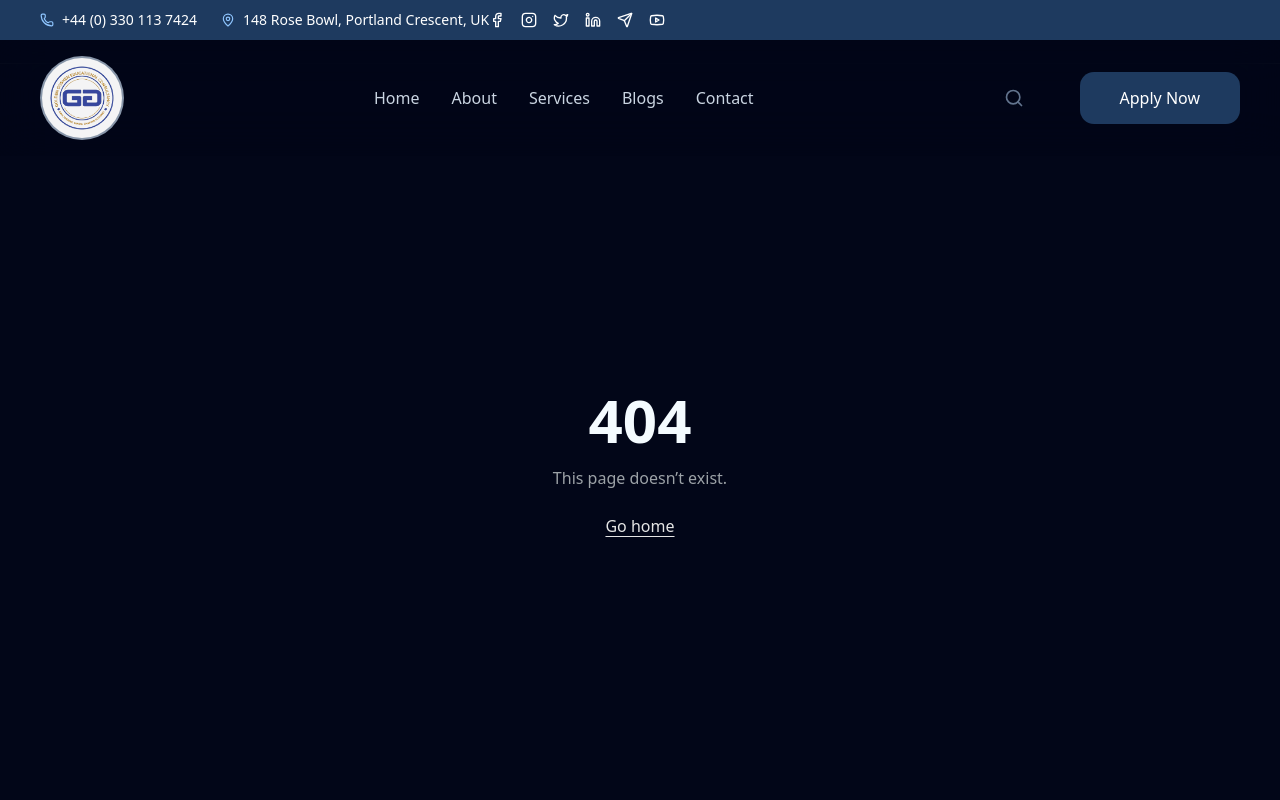
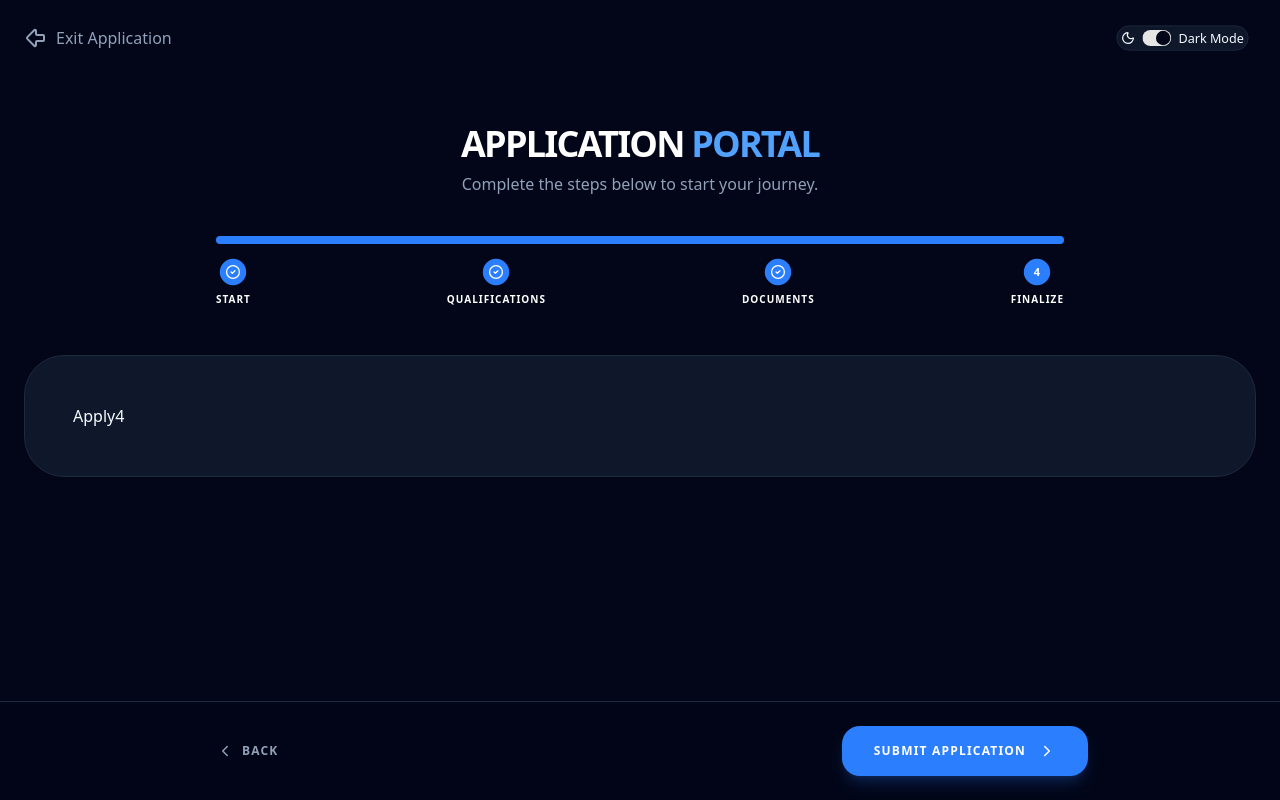
Before and after one commit to JoshDickson1/ggecl-rebranding, a React (Vite) app in the folder frontend/: page /apply/acknowledgement in a window 1280 px wide. Shown: the top 800 px of the page. Built offline with nearby package versions, Linux system fonts and the light colour scheme.

Commit message:
Form layout done

```diff
--- a/frontend/src/App.tsx
+++ b/frontend/src/App.tsx
@@ -1,5 +1,5 @@
 import { useEffect, useState } from "react"
-import { BrowserRouter, Routes, Route } from "react-router-dom"
+import { BrowserRouter, Routes, Route, Navigate } from "react-router-dom"
 
 import { ThemeProvider } from "@/theme-provider"
 import Layout from "@/outlet/Layout"
@@ -13,6 +13,11 @@ import SingleBlogPage from "@/components_/SingleBlogPage"
 import Services from "@/pages/Services"
 
 import "./App.css"
+import Apply from "./pages/Apply"
+import Apply1 from "./components_/Apply1"
+import Apply2 from "./components_/Apply2"
+import Apply3 from "./components_/Apply3"
+import Apply4 from "./components_/Apply4"
 
 export function App() {
   const [loading, setLoading] = useState(true)
@@ -43,11 +48,20 @@ export function App() {
             <Route path="/blogs" element={<Blogs />} />
             <Route path="/blogs/:id" element={<SingleBlogPage />} />
 
-
           {/* 404 Route outside of main Layout */}
           <Route path="*" element={<NotFound />} />
           </Route>
+          <Route path="/apply" element={<Apply />}>
+            <Route index element={<Navigate to="start" />} /> {/* Redirect /apply to /apply/start */}
+            <Route path="start" element={<Apply1 />} />
+            <Route path="qualifications" element={<Apply2 />} />
+            <Route path="documentation" element={<Apply3 />} />
+            <Route path="acknowledgement" element={<Apply4 />} />
+          </Route>
         </Routes>
+
+        {/* Application Portal Routes */}
+
       </BrowserRouter>
     </ThemeProvider>
   )
--- /dev/null
+++ b/frontend/src/components_/Apply1.tsx
@@ -0,0 +1,9 @@
+const Apply1 = () => {
+  return (
+    <div>
+        I am dev
+    </div>
+  )
+}
+
+export default Apply1
--- /dev/null
+++ b/frontend/src/components_/Apply2.tsx
@@ -0,0 +1,7 @@
+const Apply2 = () => {
+  return (
+    <div>Apply2</div>
+  )
+}
+
+export default Apply2
--- /dev/null
+++ b/frontend/src/components_/Apply3.tsx
@@ -0,0 +1,7 @@
+const Apply3 = () => {
+  return (
+    <div>Apply3</div>
+  )
+}
+
+export default Apply3
--- /dev/null
+++ b/frontend/src/components_/Apply4.tsx
@@ -0,0 +1,7 @@
+const Apply4 = () => {
+  return (
+    <div>Apply4</div>
+  )
+}
+
+export default Apply4
--- a/frontend/src/components_/Hero.tsx
+++ b/frontend/src/components_/Hero.tsx
@@ -34,7 +34,7 @@ const Hero = () => {
   };
 
   return (
-    <section className="relative w-full h-full md:h-screen flex items-center bg-white dark:bg-slate-950 overflow-hidden py-0 pt-15 md:pt-0 md:py-20 px-6">
+    <section className="relative w-full h-full md:h-screen flex items-center bg-white dark:bg-slate-950 overflow-hidden py-0 pt-15 md:pt-0 md:py-0 px-6">
       {/* Animated Blurred Ball - Bottom Left */}
 <motion.div
   animate={{
@@ -89,7 +89,7 @@ const Hero = () => {
 
           <motion.div variants={itemVariants} className="flex gap-4 md:justify-start pt-4">
             <motion.button
-            onClick={() => navigate("https://docs.google.com/forms/d/e/1FAIpQLSdYbDNQn9zYvD0GQFNPI3HDEBchzR0H39IeFzW2JSuUuQOh7w/viewform")}
+            onClick={() => navigate("/apply")}
               whileHover={{ scale: 1.05 }}
               whileTap={{ scale: 0.95 }}
               className="md:px-10 px-5 py-3 md:py-4 bg-[#1e3a5f] text-white rounded-full font-bold text-sm md:text-lg shadow-xl shadow-blue-900/20 transition-all uppercase tracking-widest"
--- a/frontend/src/components_/IELTSGrid.tsx
+++ b/frontend/src/components_/IELTSGrid.tsx
@@ -34,18 +34,14 @@ const SERVICES = [
 ];
 
 const IELTSGrid = () => {
-  // Container variants for staggering the children
   const containerVariants = {
     hidden: { opacity: 0 },
     visible: {
       opacity: 1,
-      transition: {
-        staggerChildren: 0.15,
-      },
+      transition: { staggerChildren: 0.15 },
     },
   };
 
-  // Individual card variants
   const cardVariants = {
     hidden: { y: 20, opacity: 0 },
     visible: {
@@ -56,7 +52,7 @@ const IELTSGrid = () => {
   };
 
   return (
-    <section className="bg-slate-50 py-20 px-6">
+    <section className="bg-white dark:bg-slate-950 py-24 px-6 transition-colors duration-300">
       <motion.div
         variants={containerVariants}
         initial="hidden"
@@ -68,38 +64,44 @@ const IELTSGrid = () => {
           <motion.div
             key={service.id}
             variants={cardVariants}
-            whileHover={{ y: -8, transition: { duration: 0.2 } }}
-            className={`relative p-10 rounded-[2rem] shadow-xl shadow-slate-200/50 flex flex-col h-full min-h-[320px] transition-colors duration-300 ${
+            whileHover={{
+              y: -10,
+              transition: { duration: 0.3 }
+            }}
+            className={`relative p-10 rounded-[2.5rem] flex flex-col h-full min-h-[340px] transition-all duration-300 border group ${
               service.primary
-                ? "bg-[#1e2a44] text-white"
-                : "bg-white text-slate-900"
+                ? "bg-[#1e3a5f] border-[#1e3a5f] text-white shadow-2xl shadow-blue-900/30"
+                : "bg-white dark:bg-slate-900 text-slate-900 dark:text-white border-slate-100 dark:border-slate-800 shadow-xl shadow-slate-200/50 dark:shadow-none hover:border-[#1e3a5f] dark:hover:border-blue-400"
             }`}
           >
             {/* Number Badge */}
-            <div className={`w-14 h-14 rounded-full flex items-center justify-center text-xl font-bold mb-8 ${
+            <div className={`w-14 h-14 rounded-2xl flex items-center justify-center text-xl font-black mb-8 transition-transform duration-300 group-hover:scale-110 ${
               service.primary
-                ? "bg-white text-[#1e2a44]"
-                : "bg-[#1e2a44] text-white"
+                ? "bg-white text-[#1e3a5f]"
+                : "bg-[#1e3a5f] dark:bg-blue-400 text-white dark:text-[#1e3a5f]"
             }`}>
               {service.id}
             </div>
 
             {/* Title */}
-            <h3 className={`text-xl font-black mb-4 leading-tight uppercase tracking-tight`}>
+            <h3 className="text-xl font-black mb-4 leading-tight uppercase tracking-tight">
               {service.title}
             </h3>
 
             {/* Description */}
-            <p className={`text-sm leading-relaxed ${
-              service.primary ? "text-slate-300" : "text-slate-500"
+            <p className={`text-sm leading-relaxed font-medium ${
+              service.primary ? "text-blue-100/80" : "text-slate-500 dark:text-slate-400"
             }`}>
               {service.description}
             </p>
 
-            {/* Subtle Inner Glow for "Alive" feel */}
-            {service.primary && (
-              <div className="absolute inset-0 rounded-[2rem] bg-gradient-to-br from-white/5 to-transparent pointer-events-none" />
-            )}
+            {/* Dark Mode Specific "Alive" Glow */}
+            <div className="absolute inset-0 rounded-[2.5rem] bg-gradient-to-br from-white/10 to-transparent opacity-0 group-hover:opacity-100 transition-opacity pointer-events-none" />
+
+            {/* Bottom Accent Line */}
+            <div className={`absolute bottom-6 left-10 w-12 h-1 rounded-full transition-all duration-300 group-hover:w-20 ${
+              service.primary ? "bg-white/30" : "bg-[#1e3a5f]/20 dark:bg-blue-400/20 group-hover:bg-[#1e3a5f] dark:group-hover:bg-blue-400"
+            }`} />
           </motion.div>
         ))}
       </motion.div>
--- a/frontend/src/outlet/Navbar.tsx
+++ b/frontend/src/outlet/Navbar.tsx
@@ -12,12 +12,13 @@ import {
   Send,
   Youtube,
 } from "lucide-react"
-import { Link } from "react-router-dom"
+import { Link, useNavigate } from "react-router-dom"
 // import { Button } from "@/components/ui/button"
 
 export function Navbar() {
   const [isAtTop, setIsAtTop] = useState(true)
   const [menuOpen, setMenuOpen] = useState(false)
+  const navigate = useNavigate()
 
   useEffect(() => {
     const handleScroll = () => setIsAtTop(window.scrollY < 50)
@@ -30,7 +31,7 @@ export function Navbar() {
       <header className="fixed top-0 left-0 right-0 z-50">
         {/* Top Bar */}
         <div
-          className={`bg-[#1e3a5f] text-white transition-all duration-300 md:flex hidden overflow-hidden ${
+          className={`bg-[#1e3a5f] text-white transition-all duration-300 md:block hidden overflow-hidden ${
             isAtTop ? "h-10 opacity-100" : "h-0 opacity-0"
           }`}
         >
@@ -81,7 +82,7 @@ export function Navbar() {
             <div className="hidden md:flex items-center gap-14">
               <Search size={20} className="text-slate-500" />
               <button
-                onClick={()=> window.open("https://docs.google.com/forms/d/e/1FAIpQLSdYbDNQn9zYvD0GQFNPI3HDEBchzR0H39IeFzW2JSuUuQOh7w/viewform", "_blank")}
+                onClick={() => navigate("/apply")}
                 className="h-13 px-10 text-white rounded-xl transition-color cursor-pointer bg-[#1e3a5f] hover:bg-[#2a5288]">
                 Apply Now
               </button>
--- /dev/null
+++ b/frontend/src/pages/Apply.tsx
@@ -0,0 +1,149 @@
+import { Outlet, useLocation, useNavigate } from "react-router-dom";
+import { motion, AnimatePresence } from "framer-motion";
+import { ChevronLeft, ChevronRight, CheckCircle2, ArrowBigLeft } from "lucide-react";
+import { ModeToggle } from "@/mode-toggle";
+
+const STEPS = [
+  { path: "/apply/start", label: "Start" },
+  { path: "/apply/qualifications", label: "Qualifications" },
+  { path: "/apply/documentation", label: "Documents" },
+  { path: "/apply/acknowledgement", label: "Finalize" },
+];
+
+const Apply = () => {
+  const location = useLocation();
+  const navigate = useNavigate();
+
+  // Find current step index based on URL
+  const currentStepIndex = STEPS.findIndex((s) => s.path === location.pathname);
+  const progress = ((currentStepIndex + 1) / STEPS.length) * 100;
+
+  const handleNext = () => {
+    if (currentStepIndex < STEPS.length - 1) {
+      navigate(STEPS[currentStepIndex + 1].path);
+    }
+  };
+
+  const handleBack = () => {
+    if (currentStepIndex > 0) {
+      navigate(STEPS[currentStepIndex - 1].path);
+    }
+  };
+
+  return (
+    <div className="min-h-screen bg-white dark:bg-slate-950 flex flex-col transition-colors duration-300">
+      {/* Background Orbs */}
+        <div className="w-full flex justify-between p-6">
+            <button
+                onClick={() => navigate("/")}
+                className="text-slate-400 flex flex-row items-center gap-2 hover:text-slate-900 dark:hover:text-white transition-colors"
+                >
+                    <ArrowBigLeft />
+                    <span>Exit Application</span>
+            </button>
+            <div className="p-1 bg-slate-100 w-max dark:bg-slate-900 rounded-full border border-slate-200 dark:border-slate-800 shadow-inner scale-90">
+            <ModeToggle />
+        </div>
+        </div>
+      <div className="absolute top-0 left-0 w-96 h-96 bg-blue-500/5 dark:bg-blue-400/5 blur-[120px] rounded-full -z-10" />
+
+      {/* Header & Progress Section */}
+      <header className="max-w-4xl mx-auto w-full pt-12 px-6">
+        <motion.div
+          initial={{ opacity: 0, y: -20 }}
+          animate={{ opacity: 1, y: 0 }}
+          className="text-center mb-10"
+        >
+          <h1 className="text-3xl md:text-4xl font-black text-slate-900 dark:text-white uppercase tracking-tighter">
+            Application <span className="text-[#1e3a5f] dark:text-blue-400">Portal</span>
+          </h1>
+          <p className="text-slate-500 dark:text-slate-400 font-medium mt-2">
+            Complete the steps below to start your journey.
+          </p>
+        </motion.div>
+
+        {/* Progress Bar Container */}
+        <div className="relative mb-12">
+          <div className="h-2 w-full bg-slate-100 dark:bg-slate-800 rounded-full overflow-hidden">
+            <motion.div
+              initial={{ width: 0 }}
+              animate={{ width: `${progress}%` }}
+              className="h-full bg-[#1e3a5f] dark:bg-blue-500 shadow-[0_0_15px_rgba(59,130,246,0.5)]"
+              transition={{ type: "spring", stiffness: 50, damping: 15 }}
+            />
+          </div>
+
+          {/* Step Indicators */}
+          <div className="flex justify-between mt-4">
+            {STEPS.map((step, idx) => {
+              const isActive = idx <= currentStepIndex;
+              return (
+                <div key={step.path} className="flex flex-col items-center">
+                  <div className={`w-6 h-6 rounded-full border-2 flex items-center justify-center transition-all duration-500 ${
+                    isActive
+                    ? "bg-[#1e3a5f] dark:bg-blue-500 border-[#1e3a5f] dark:border-blue-500 scale-110"
+                    : "bg-white dark:bg-slate-900 border-slate-200 dark:border-slate-800"
+                  }`}>
+                    {idx < currentStepIndex ? (
+                      <CheckCircle2 size={14} className="text-white" />
+                    ) : (
+                      <span className={`text-[10px] font-bold ${isActive ? "text-white" : "text-slate-400"}`}>
+                        {idx + 1}
+                      </span>
+                    )}
+                  </div>
+                  <span className={`text-[10px] uppercase font-black mt-2 tracking-widest ${
+                    isActive ? "text-slate-900 dark:text-white" : "text-slate-400"
+                  }`}>
+                    {step.label}
+                  </span>
+                </div>
+              );
+            })}
+          </div>
+        </div>
+      </header>
+
+      {/* Main Form Content */}
+      <main className="flex-grow max-w-7xl mx-auto w-full px-6 pb-32">
+        <div className="bg-white dark:bg-slate-900 rounded-[2.5rem] p-8 md:p-12 shadow-2xl shadow-slate-200/50 dark:shadow-none border border-slate-100 dark:border-slate-800 relative overflow-hidden">
+          <AnimatePresence mode="wait">
+            <motion.div
+              key={location.pathname}
+              initial={{ opacity: 0, x: 20 }}
+              animate={{ opacity: 1, x: 0 }}
+              exit={{ opacity: 0, x: -20 }}
+              transition={{ duration: 0.4, ease: "easeOut" }}
+            >
+              <Outlet />
+            </motion.div>
+          </AnimatePresence>
+        </div>
+      </main>
+
+      {/* Sticky Bottom Navigation */}
+      <nav className="fixed bottom-0 left-0 right-0 bg-white/80 dark:bg-slate-950/80 backdrop-blur-xl border-t border-slate-100 dark:border-slate-800 py-6 px-6 z-50 transition-colors z-100 duration-300">
+        <div className="max-w-4xl mx-auto flex justify-between items-center">
+          <button
+            onClick={handleBack}
+            disabled={currentStepIndex === 0}
+            className="flex items-center gap-2 px-6 py-3 rounded-xl font-bold text-slate-500 dark:text-slate-400 hover:bg-slate-100 dark:hover:bg-slate-900 disabled:opacity-0 transition-all uppercase text-xs tracking-widest"
+          >
+            <ChevronLeft size={18} />
+            Back
+          </button>
+
+          <button
+            onClick={handleNext}
+            className="group flex items-center gap-3 px-8 py-4 bg-[#1e3a5f] dark:bg-blue-500 text-white rounded-2xl font-black shadow-lg shadow-blue-900/20 dark:shadow-blue-500/20 hover:scale-105 active:scale-95 transition-all uppercase text-xs tracking-widest"
+          >
+            {currentStepIndex === STEPS.length - 1 ? "Submit Application" : "Continue"}
+            <ChevronRight size={18} className="group-hover:translate-x-1 transition-transform" />
+          </button>
+        </div>
+      </nav>
+    </div>
+  );
+};
+
+export default Apply;
```
